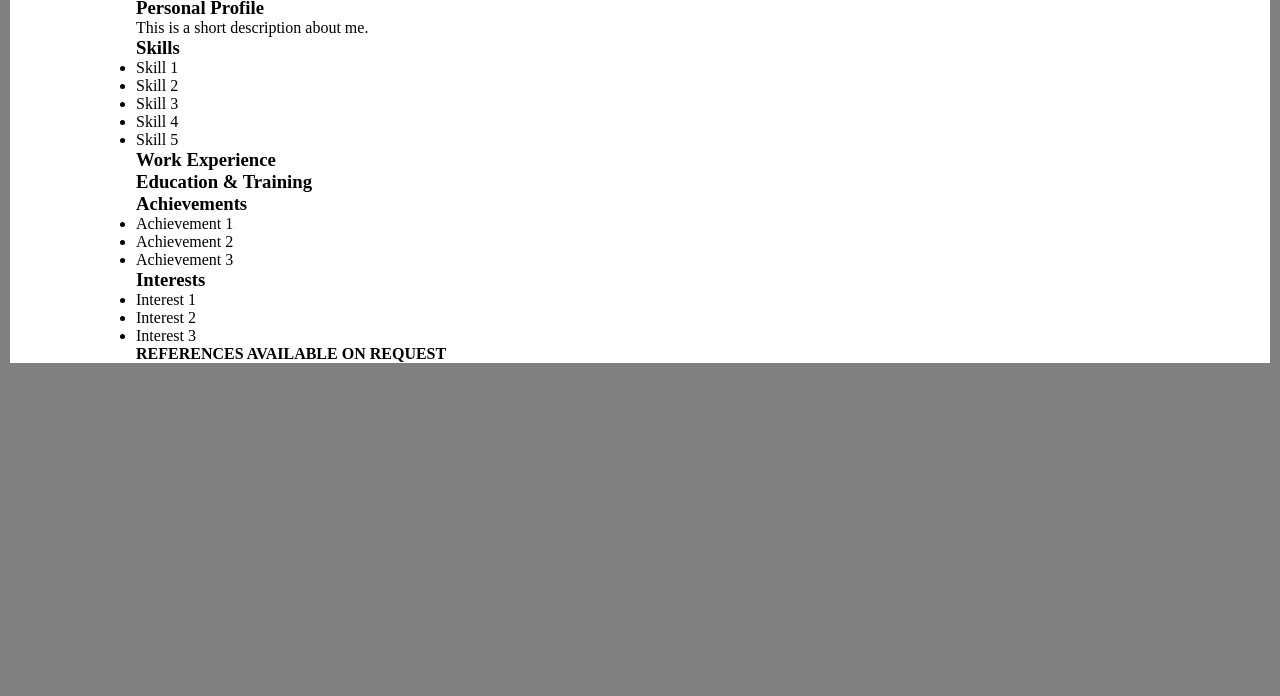
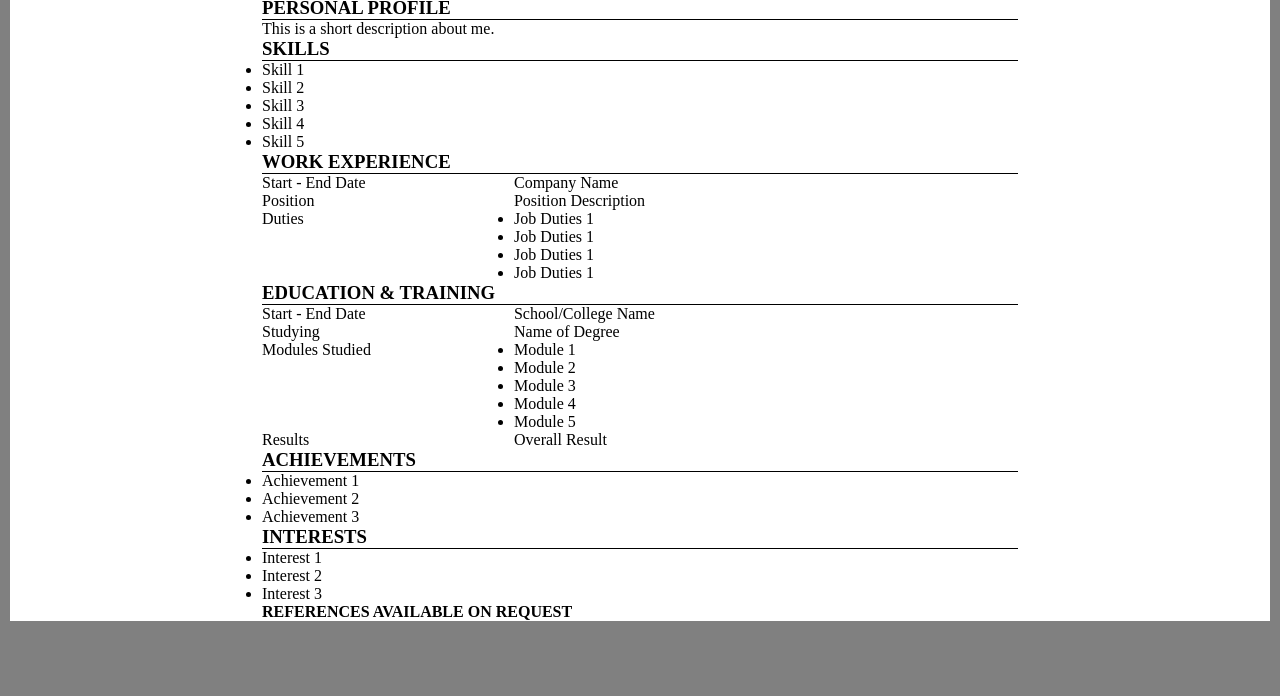
Before and after one commit to DubDJ/cv-template, a plain HTML site: page index.html in a window 1280 px wide. Shown: the part 104-800 px from the top of the page. Drawn offline with Linux system fonts and the light colour scheme.

Commit message:
Full page content added.

```diff
--- a/index.html
+++ b/index.html
@@ -36,10 +36,57 @@
 
         <div id="work" class="">
           <h3>Work Experience</h3>
+
+          <div class="row">
+            <div class="col-4"><p>Start - End Date</p></div>
+            <div class="col-8"><p>Company Name</p></div>
+          </div>
+          <div class="row">
+            <div class="col-4"><p>Position</p></div>
+            <div class="col-8"><p>Position Description</p></div>
+          </div>
+          <div class="row">
+            <div class="col-4"><p>Duties</p></div>
+            <div class="col-8">
+              <ul>
+                <li>Job Duties 1</li>
+                <li>Job Duties 1</li>
+                <li>Job Duties 1</li>
+                <li>Job Duties 1</li>
+              </ul>
+            </div>
+          </div>
+
         </div>
 
         <div id="education" class="">
           <h3>Education &amp; Training</h3>
+
+          <div class="row">
+            <div class="col-4"><p>Start - End Date</p></div>
+            <div class="col-8"><p>School/College Name</p></div>
+          </div>
+          <div class="row">
+            <div class="col-4"><p>Studying</p></div>
+            <div class="col-8"><p>Name of Degree</p></div>
+          </div>
+          <div class="row">
+            <div class="col-4"><p>Modules Studied</p></div>
+            <div class="col-8">
+              <ul>
+                <li>Module 1</li>
+                <li>Module 2</li>
+                <li>Module 3</li>
+                <li>Module 4</li>
+                <li>Module 5</li>
+              </ul>
+            </div>
+          </div>
+          <div class="row">
+            <div class="col-4"><p>Results</p></div>
+            <div class="col-8"><p>Overall Result</p></div>
+          </div>
+
         </div>
 
         <div id="achievements" class="">
--- a/scss/_reset.scss
+++ b/scss/_reset.scss
@@ -2,3 +2,8 @@
   margin: 0;
   padding: 0;
 }
+
+img {
+  width: inherit;
+  height: auto;
+}
--- a/scss/style.scss
+++ b/scss/style.scss
@@ -11,6 +11,12 @@ body {
 }
 
 .content {
-  width: 80%;
+  width: 60%;
   margin: auto;
 }
+
+h3 {
+  text-transform: uppercase;
+  font-weight: bold;
+  border-bottom: 1px solid #000;
+}
```
Also changed, not shown: css/style.css.
